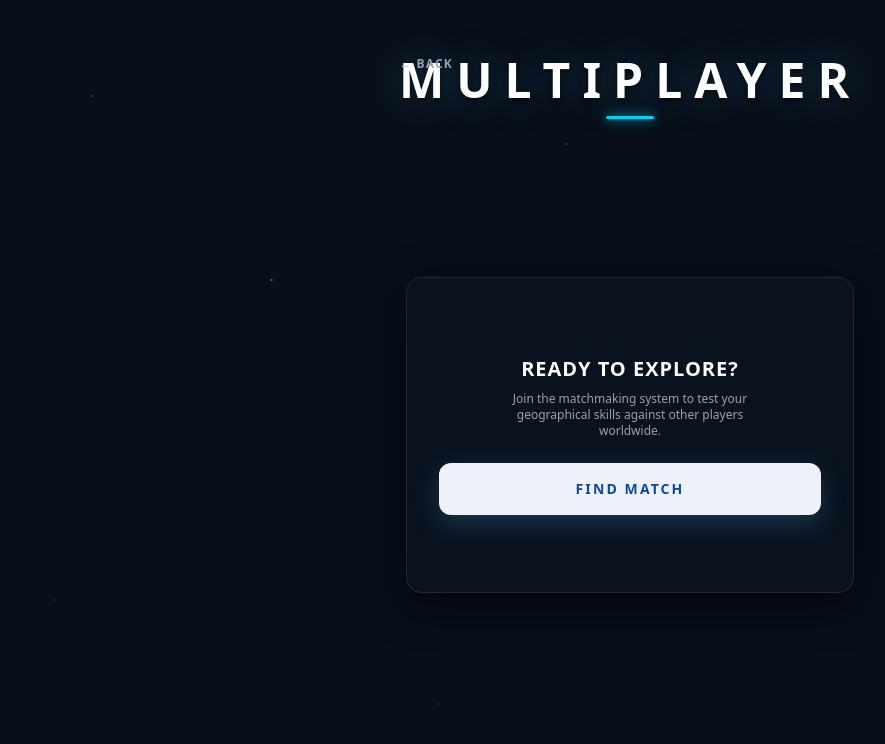
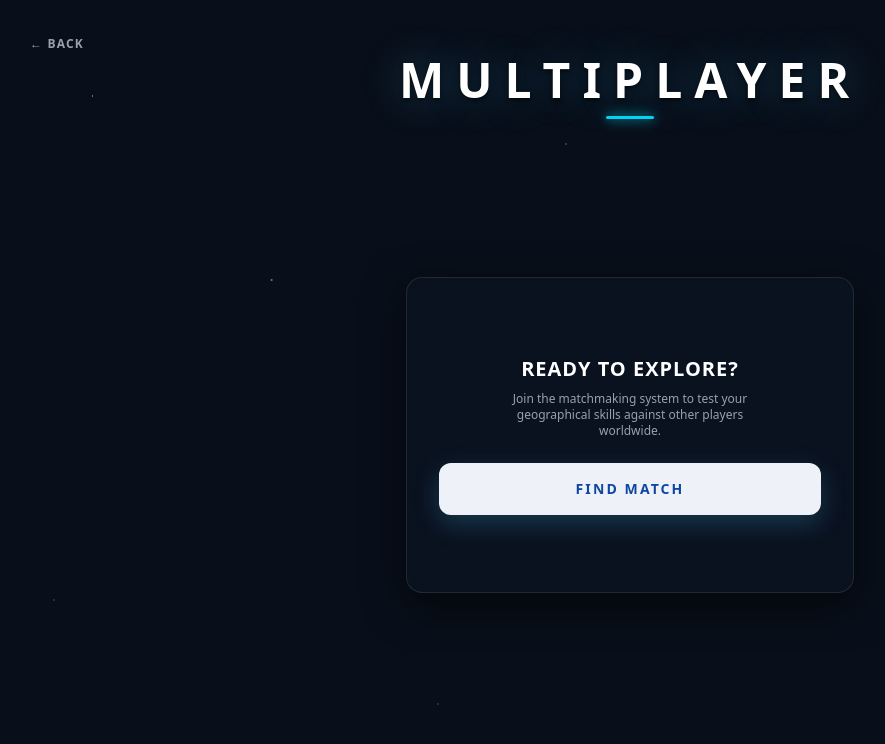
Before and after one commit to AnnPoshtak/GeoGuessr, a React (Vite) app in the folder frontend/: page /multiplayer in a window 1280 px wide. Shown: the top 744 px of the page, without its empty margins (10-895 px from the left). Built offline with nearby package versions, Linux system fonts and the light colour scheme; no server answers.

Commit message:
chore(Multiplayer): rewtire styles for 'back' button

```diff
--- a/frontend/src/pages/MultiPlayer/MultiPlayer.tsx
+++ b/frontend/src/pages/MultiPlayer/MultiPlayer.tsx
@@ -58,13 +58,14 @@ function Multiplayer() {
                 `
             }} />
 
+            <button
+                onClick={() => { leaveQueue(); navigate('/'); }}
+                className="absolute left-10 top-0 md:top-9 text-xs font-bold tracking-widest text-gray-400 uppercase hover:text-white transition-colors duration-150 flex items-center gap-1"
+            >
+                ← Back
+            </button>
             <header className="relative z-20 flex flex-col items-center pt-10 md:pt-14 px-4 text-center select-none">
-                <button
-                    onClick={() => { leaveQueue(); navigate('/'); }}
-                    className="absolute left-4 top-10 md:top-14 text-xs font-bold tracking-widest text-gray-400 uppercase hover:text-white transition-colors duration-150 flex items-center gap-1"
-                >
-                    ← Back
-                </button>
+
 
                 <h1
                     className="text-4xl md:text-5xl font-black tracking-[0.25em] uppercase text-white"
```
